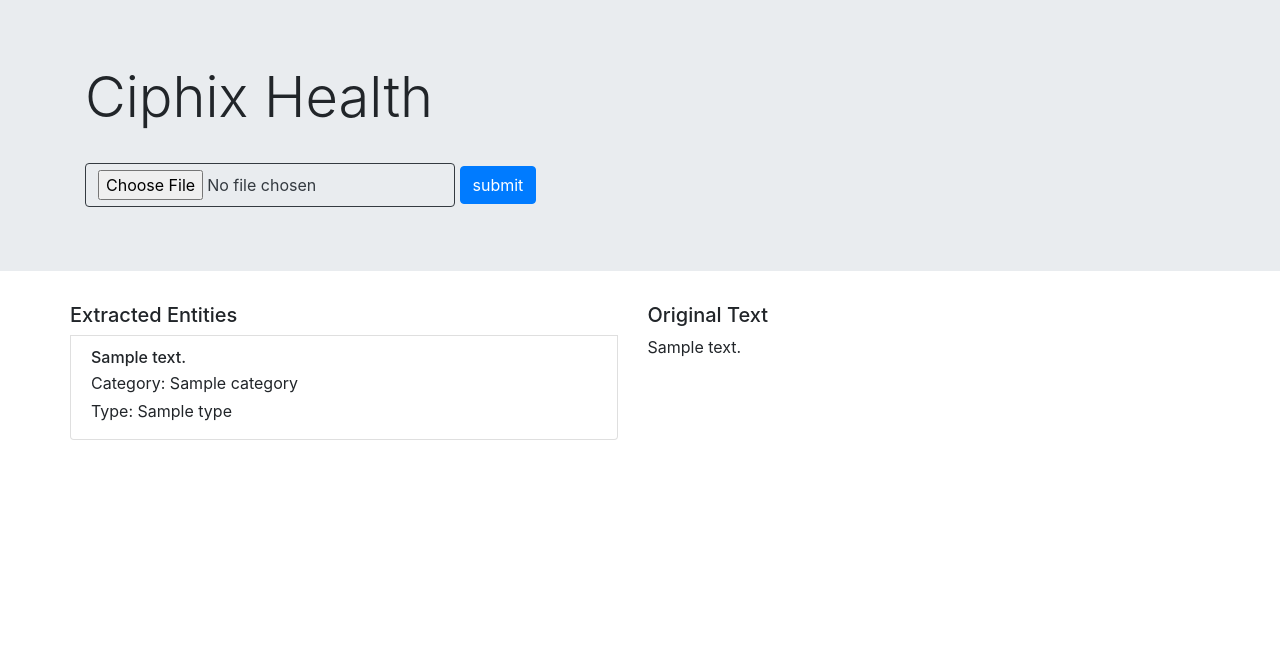
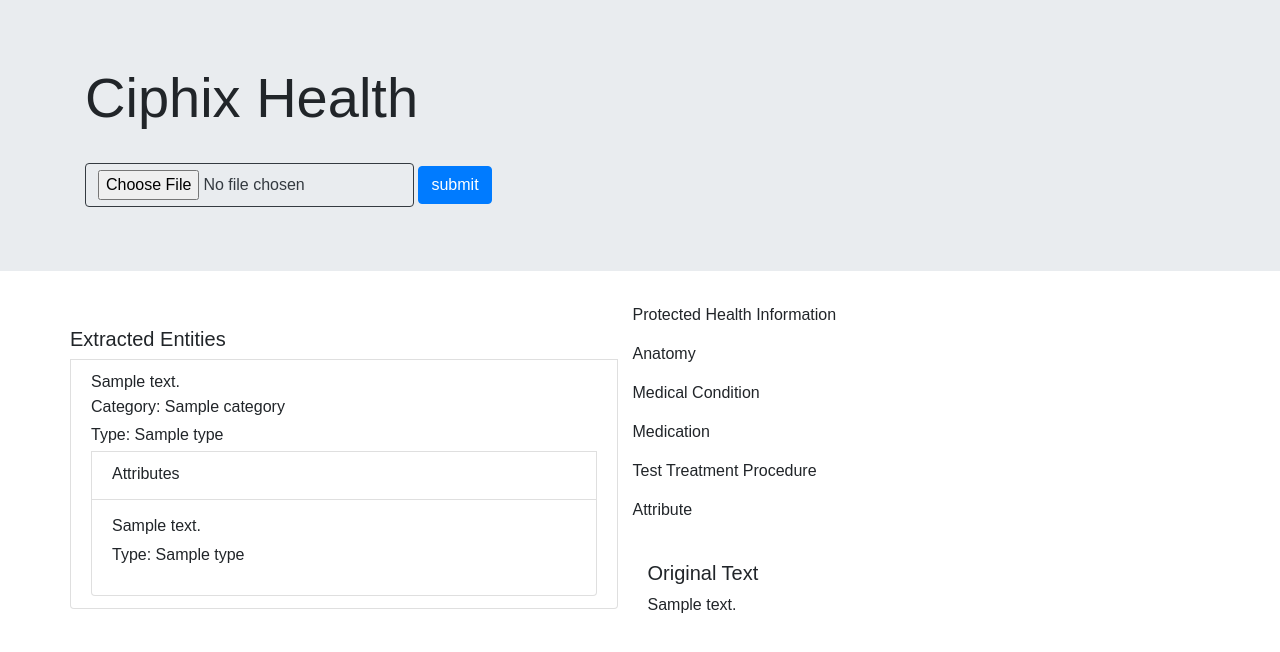
Before and after one commit to mvanmeerten/CiphixHealthCase, a Flask app: template PredictAPI/templates/index.html in a window 1280 px wide. Shown: the top 652 px of the page. Run offline with Flask 2, Linux system fonts and the light colour scheme; the template is opened without the code that fills it: values that come from a table or form of the project are taken from there, most other values are stand-ins (such as "Sample title", 1, 10 or a date in 2020); some libraries are stand-ins or nearby versions.

Commit message:
Highlight original text in different colors depending on category

```diff
--- a/PredictAPI/app.py
+++ b/PredictAPI/app.py
@@ -4,7 +4,7 @@
 from flask import Flask, request, flash, redirect, render_template, send_from_directory, url_for, jsonify
 from flask_wtf import FlaskForm
 from flask_wtf.file import FileField, FileRequired, FileAllowed
-from tika import parser
+from pdfminer.high_level import extract_text
 from werkzeug.utils import secure_filename
 from wtforms import SubmitField
 
@@ -12,127 +12,100 @@
 
 # Init app
 UPLOAD_FOLDER = 'C:/Users/Martijn/PycharmProjects/CiphixHealthCase/PredictAPI/docs'
-ALLOWED_EXTENSIONS = {'txt', 'pdf'}
+ALLOWED_EXTENSIONS = {'pdf'}
 app = Flask(__name__)
 app.config["SECRET_KEY"] = "secret"
 app.config['UPLOAD_FOLDER'] = UPLOAD_FOLDER
 
 
 def allowed_file(filename):
+    """
+    Only allow files with extensions from ALLOWED_EXTENSIONS
+    :param filename: The filename of the uploaded file
+    :return If allowed, True, else, False
+    """
     return '.' in filename and \
            filename.rsplit('.', 1)[1].lower() in ALLOWED_EXTENSIONS
 
 
-def parse_entities(entity_list):
-    result = ""
-    print(entity_list)
-    for entity in entity_list:
-        print(type(entity))
-        result += entity['Text'] + ", category: " + entity['Category'] + ', type: ' + entity['Type'] + '\n'
-        if entity['Attributes']:
-            for attribute in entity['Attributes']:
-                result += '- ' + attribute['Text'] + ', type: ' + attribute['Type'] + os.linesep
+def choose_color(category):
+    COLOR_CATEGORIES = {
+        "ANATOMY": "cyan",
+        "MEDICAL_CONDITION": "lightgreen",
+        "MEDICATION": "yellow",
+        "PROTECTED_HEALTH_INFORMATION": "orange",
+        "TEST_TREATMENT_PROCEDURE": "pink"
+    }
 
-    print(result)
-    return result
+    return "<span style=\"background-color:" + COLOR_CATEGORIES[category] + "\">"
+
+
+def highlight_entities(text, entities):
+    """
+    Highlight entities found in original text.
+    :param text: The text to highlight in
+    :param entities: The entities found by the NER system
+    :return: The original text with entities highlighted
+    """
+    last_index = 0
+    for entity in entities:
+        # index throws an exception if entity is not found in the text.
+        try:
+            entity_index = text.index(entity['Text'], last_index)
+            last_index = entity_index
+            # Mark the found entity
+            text = text[:entity_index] + choose_color(entity['Category']) + text[entity_index:entity_index+len(entity['Text'])] + "</span>" + text[entity_index+len(entity['Text']):]
+            # Mark potential attributes as well
+            if 'Attributes' in entity:
+                for attribute in entity['Attributes']:
+                    attribute_index = text.index(attribute['Text'], last_index)
+                    last_index = attribute_index
+                    text = text[:attribute_index] + "<mark>" + text[attribute_index:attribute_index + len(attribute['Text'])] + "</mark>" + text[attribute_index + len(attribute['Text']):]
+        except ValueError:
+            pass
+
+    return text
 
 
 @app.route('/', methods=['get', 'POST'])
 def index():
+    """
+    Load the page.
+    :return:
+    """
     form = UploadForm()
+    # If the user uploaded a file, save, parse, and extract entities from text.
     if request.method == "POST":
         if form.validate_on_submit():
             if 'file' not in request.files:
-                flash('No file part')
                 return redirect(request.url)
             file = request.files['file']
             # if user does not select file, browser also
             # submit an empty part without filename
             if file.filename == '':
-                flash('No selected file')
                 return redirect(request.url)
             if file and allowed_file(file.filename):
-                filename = secure_filename(file.filename)
-                filepath = os.path.join(app.config['UPLOAD_FOLDER'], filename)
-                file.save(filepath)
-                text = parser.from_file(filepath)['content']
+                file_path = os.path.join(app.config['UPLOAD_FOLDER'], secure_filename(file.filename))
+                file.save(file_path)
+                text = extract_text(file)
                 result = client.detect_entities(Text=text)
-                # print(jsonify(result['Entities']).content)
+                text = highlight_entities(text, result['Entities'])
+                return render_template('index.html', form=form, entities=result['Entities'], text=text[:-1])
 
-                # return jsonify(result['Entities'])
-                print(type(result['Entities']))
-                # entities = parse_entities(result['Entities'])
-                return render_template('index.html', form=form, entities=result['Entities'], text=text)
-                # return redirect(url_for('uploaded_file', filename=filename))
-    text = 'Pt is 87 yo woman, highschool teacher with past medical history that includes - status post cardiac catheterization in April 2019. She presents today with palpitations and chest pressure. HPI : Sleeping trouble on present dosage of Clonidine. Severe Rash on face and leg, slightly itchy Meds : Vyvanse 50 mgs po at breakfast daily, Clonidine 0.2 mgs -- 1 and 1 / 2 tabs po qhs HEENT : Boggy inferior turbinates, No oropharyngeal lesion Lungs : clear Heart : Regular rhythm Skin : Mild erythematous eruption to hairline Follow-up as scheduled'
-    result = client.detect_entities(Text=text)
-    return render_template('index.html', form=form, entities=result['Entities'], text=text)
-
-
-@app.route('/display/<filename>')
-def display_doc(filename):
-    return redirect(url_for('uploaded_file', filename='docs/' + filename), code=301)
+    return render_template('index.html', form=form)
 
 
 class UploadForm(FlaskForm):
+    """
+    Flask_wtf form for uploading files.
+    """
     file = FileField(validators=[
         FileRequired(),
-        FileAllowed(ALLOWED_EXTENSIONS, 'Only txt and pdf files are allowed.')
+        FileAllowed(ALLOWED_EXTENSIONS, 'Only pdf files are allowed.')
     ])
     submit = SubmitField("submit")
 
 
-# def upload_file():
-#     if request.method == 'POST':
-#         # check if the post request has the file part
-#         if 'file' not in request.files:
-#             flash('No file part')
-#             return redirect(request.url)
-#         file = request.files['file']
-#         # if user does not select file, browser also
-#         # submit an empty part without filename
-#         if file.filename == '':
-#             flash('No selected file')
-#             return redirect(request.url)
-#         if file and allowed_file(file.filename):
-#             filename = secure_filename(file.filename)
-#             filepath = os.path.join(app.config['UPLOAD_FOLDER'], filename)
-#             file.save(filepath)
-#             text = parser.from_file(filepath)['content']
-#             result = client.detect_entities(Text=text)
-#             # return jsonify(result['Entities'])
-#             return result
-#
-#             # return redirect(url_for('uploaded_file',
-#             #                         filename=filename))
-#     return '''
-#     <!doctype html>
-#     <title>Upload new File</title>
-#     <h1>Upload new File</h1>
-#     <form method=post enctype=multipart/form-data>
-#       <input type=file name=file>
-#       <input type=submit value=Upload>
-#     </form>
-#     '''
-#
-#
-@app.route('/uploads/<filename>')
-def uploaded_file(filename):
-    return send_from_directory(app.config['UPLOAD_FOLDER'], filename)
-
-
-# @app.route('/', methods=['POST'])
-# def extract_entities():
-#     data = request.get_json()
-#     print(data)
-#     # result = client.detect_entities(Text='cerealx 84 mg daily')
-#     result = client.detect_entities(Text=data['text'])
-#     entities = result['Entities']
-#     for entity in entities:
-#         print('Entity', entity)
-#     return jsonify(entities)
-
-
 # Run server
 if __name__ == '__main__':
-    app.run(debug=True)
+    app.run(debug=False)
--- a/PredictAPI/static/css/main.css
+++ b/PredictAPI/static/css/main.css
@@ -2,3 +2,16 @@
     margin: 0;
     font-family: sans-serif;
 }
+
+.row {
+    display : flex;
+    align-items : center;
+    margin-bottom: 15px;
+}
+
+.box {
+  height: 20px;
+  width: 20px;
+  border: 1px solid black;
+  margin-right : 5px;
+}
--- a/PredictAPI/templates/base.html
+++ b/PredictAPI/templates/base.html
@@ -6,7 +6,7 @@
     <meta http-equiv="X-UA-Compatible" content=ie=edge>
 
     <link rel="stylesheet" href="https://stackpath.bootstrapcdn.com/bootstrap/4.5.0/css/bootstrap.min.css" integrity="sha384-9aIt2nRpC12Uk9gS9baDl411NQApFmC26EwAOH8WgZl5MYYxFfc+NcPb1dKGj7Sk" crossorigin="anonymous">
-    <!-- link rel="stylesheet" href="{{ url_for('static', filename='css/main.css') }}"-->
+    <link rel="stylesheet" href="{{ url_for('static', filename='css/main.css') }}">
 
     <script src="https://code.jquery.com/jquery-3.5.1.slim.min.js" integrity="sha384-DfXdz2htPH0lsSSs5nCTpuj/zy4C+OGpamoFVy38MVBnE+IbbVYUew+OrCXaRkfj" crossorigin="anonymous"></script>
     <script src="https://cdn.jsdelivr.net/npm/popper.js@1.16.0/dist/umd/popper.min.js" integrity="sha384-Q6E9RHvbIyZFJoft+2mJbHaEWldlvI9IOYy5n3zV9zzTtmI3UksdQRVvoxMfooAo" crossorigin="anonymous"></script>
--- a/PredictAPI/templates/index.html
+++ b/PredictAPI/templates/index.html
@@ -12,11 +12,17 @@
                 {{ form.hidden_tag() }}
                 {{ form.file( class="btn btn-outline-dark" ) }}
                 {{ form.submit( class="btn btn-primary" ) }}
+                {% if form.file.errors %}
+                    {% for error in form.file.errors %}
+                        <div class="alert alert-warning">{{ error }}</div>
+                    {% endfor %}
+                {% endif %}
             </form>
         </div>
     </div>
     <div class="container">
         <div class="row">
+            {% if entities %}
                 <div class="list-group col-sm">
                     <h5>Extracted Entities</h5>
                     {% for entity in entities %}
@@ -26,13 +32,31 @@
                             </div>
                             <p class="mb-1">Category: {{ entity['Category'] }}</p>
                             <p class="mb-1">Type: {{ entity['Type'] }}</p>
+                            {% if entity['Attributes'] %}
+                                <div class="list-group-item">
+                                    <h6 class="mb-1">Attributes</h6>
+                                </div>
+                                {% for attribute in entity['Attributes'] %}
+                                    <div class="list-group-item">
+                                        <p class="mb-1"><h6>{{ attribute['Text'] }}</h6> Type: {{ attribute['Type'] }}</p>
+                                    </div>
+                                {% endfor %}
+                            {% endif %}
                         </div>
                     {% endfor %}
                 </div>
                 <div class="col-sm">
+                    <div class="row"><div class="color_box" style="background:orange;"></div>Protected Health Information</div>
+                    <div class="row"><div class="color_box" style="background:cyan;"></div>Anatomy</div>
+                    <div class="row"><div class="color_box" style="background:lightgreen;"></div>Medical Condition</div>
+                    <div class="row"><div class="color_box" style="background:yellow;"></div>Medication</div>
+                    <div class="row"><div class="color_box" style="background:pink;"></div>Test Treatment Procedure</div>
+                    <div class="row"><div class="color_box" style="background:lightyellow;"></div>Attribute</div>
+                    <br>
                     <h5>Original Text</h5>
-                {{ text }}
+                    <p style="white-space: pre-line">{{ text | safe }}</p>
                 </div>
+            {% endif %}
         </div>
     </div>
 {% endblock %}
```
Also changed, not shown: PredictAPI/db.sqlite (deleted). Lines whose indentation alone changed are shown as unchanged.
